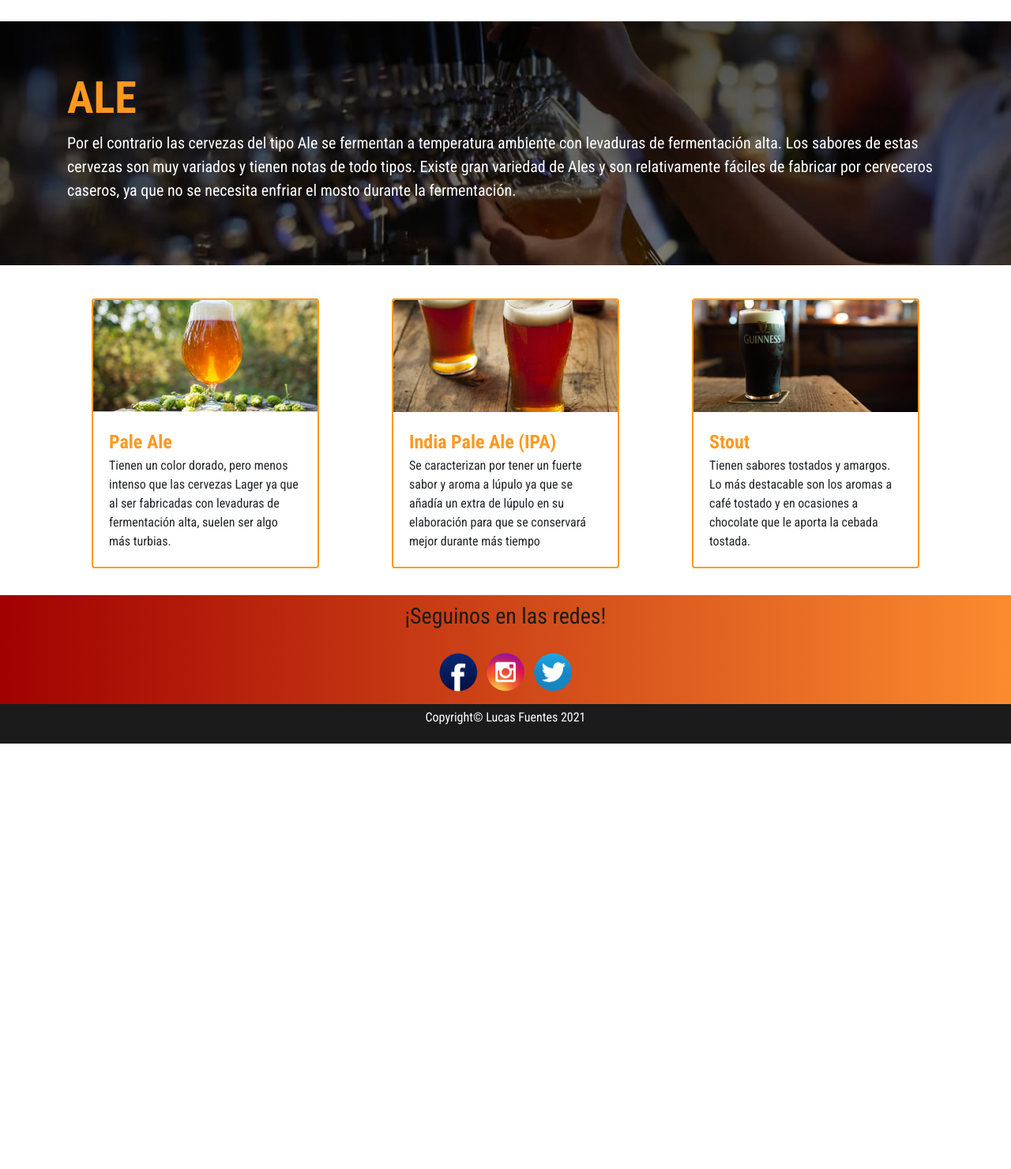
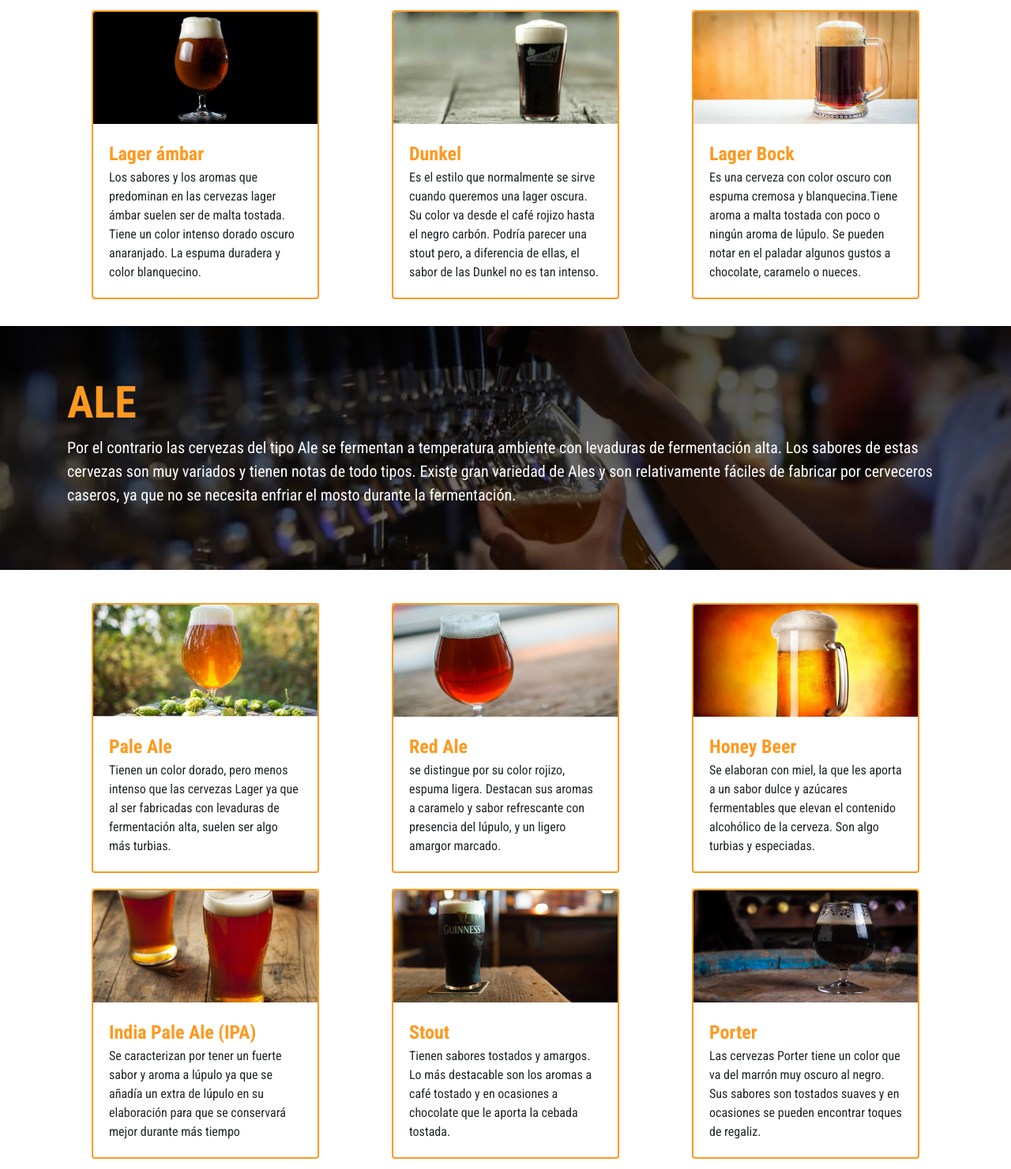
Before and after one commit to LucasFuentes18/proyecto_coder_v2, a website: page estilos.html in a window 1280 px wide. Shown: the part 1494-2975 px from the top of the page at 79% size. Before the commit the page ends 2436 px from the top, so only its background shows below. Drawn offline with nearby package versions, Linux system fonts and the light colour scheme; a web font is replaced by a local one.

Commit message:
rama de estilos nuevos

```diff
--- a/estilos.html
+++ b/estilos.html
@@ -60,6 +60,15 @@
             <div class="row">
                 <div class="col">
                     <div class="card" style="width: 18rem;">
+                        <img class="card-img-top" src="img/lager_palida.jpg" alt="Imagen de cerveza Pilsen">
+                        <div class="card-body">
+                            <p class="card-text1">Lager pálida</p>
+                            <p class="card-text">Suelen tener poco alcohol y contenido calórico. Se puede notar un ligero aroma de lúpulo, espaciado, aunque a menudo no se percibe ningún aroma aparente. Tienen poco sabor a malta con un final seco y refrescante.</p>
+                        </div>
+                    </div>
+                </div>
+                <div class="col">
+                    <div class="card" style="width: 18rem;">
                         <img class="card-img-top" src="img/pilsen_lager.jpg" alt="Imagen de cerveza Pilsen">
                         <div class="card-body">
                             <p class="card-text1">Pilsen</p>
@@ -82,12 +91,30 @@
                 </div>
                 <div class="col">
                     <div class="card" style="width: 18rem;">
+                        <img class="card-img-top" src="img/lager_ambar.jpg" alt="Imagen de Dunkel">
+                        <div class="card-body">
+                            <p class="card-text1">Lager ámbar</p>
+                            <p class="card-text">Los sabores y los aromas que predominan en las cervezas lager ámbar suelen ser de malta tostada. Tiene un color intenso dorado oscuro anaranjado. La espuma duradera y color blanquecino.</p>
+                        </div>
+                    </div>
+                </div>
+                <div class="col">
+                    <div class="card" style="width: 18rem;">
                         <img class="card-img-top" src="img/dunkel_lager.jpg" alt="Imagen de Dunkel">
                         <div class="card-body">
                             <p class="card-text1">Dunkel</p>
                             <p class="card-text">Es el estilo que normalmente se sirve cuando queremos una lager
                                 oscura. Su color va desde el café rojizo hasta el negro carbón. Podría parecer una stout
                                 pero, a diferencia de ellas, el sabor de las Dunkel no es tan intenso.</p>
+                        </div>
+                    </div>
+                </div>
+                <div class="col">
+                    <div class="card" style="width: 18rem;">
+                        <img class="card-img-top" src="img/lager_bock.jpg" alt="Imagen de Dunkel">
+                        <div class="card-body">
+                            <p class="card-text1">Lager Bock</p>
+                            <p class="card-text">Es una cerveza con color oscuro con espuma cremosa y blanquecina.Tiene aroma a malta tostada con poco o ningún aroma de lúpulo. Se pueden notar en el paladar algunos gustos a chocolate, caramelo o nueces.</p>
                         </div>
                     </div>
                 </div>
@@ -121,6 +148,24 @@
                 </div>
                 <div class="col">
                     <div class="card" style="width: 18rem;">
+                        <img class="card-img-top" src="img/red_ale.jpg" alt="Imagen de cerveza Pale Ale">
+                        <div class="card-body">
+                            <p class="card-text1">Red Ale</p>
+                            <p class="card-text">se distingue por su color rojizo, espuma ligera. Destacan sus aromas a caramelo y sabor refrescante con presencia del lúpulo, y un ligero amargor marcado.</p>
+                        </div>
+                    </div>
+                </div>
+                <div class="col">
+                    <div class="card" style="width: 18rem;">
+                        <img class="card-img-top" src="img/honey.jpg" alt="Imagen de cerveza Pale Ale">
+                        <div class="card-body">
+                            <p class="card-text1">Honey Beer</p>
+                            <p class="card-text">Se elaboran con miel, la que les aporta a un sabor dulce y azúcares fermentables que elevan el contenido alcohólico de la cerveza. Son algo turbias y especiadas.</p>
+                        </div>
+                    </div>
+                </div>
+                <div class="col">
+                    <div class="card" style="width: 18rem;">
                         <img class="card-img-top" src="img/ipa.jpg" alt="Imagen de cerveza IPA">
                         <div class="card-body">
                             <p class="card-text1">India Pale Ale (IPA)</p>
@@ -137,6 +182,15 @@
                             <p class="card-text1">Stout</p>
                             <p class="card-text">Tienen sabores tostados y amargos. Lo más destacable son los
                                     aromas a café tostado y en ocasiones a chocolate que le aporta la cebada tostada.</p>
+                        </div>
+                    </div>
+                </div>
+                <div class="col">
+                    <div class="card" style="width: 18rem;">
+                        <img class="card-img-top" src="img/porter.jpg" alt="Imagen de cerveza Stout">
+                        <div class="card-body">
+                            <p class="card-text1">Porter</p>
+                            <p class="card-text">Las cervezas Porter tiene un color que va del marrón muy oscuro al negro. Sus sabores son tostados suaves y en ocasiones se pueden encontrar toques de regaliz.</p>
                         </div>
                     </div>
                 </div>
--- a/package.json
+++ b/package.json
@@ -6,7 +6,6 @@
   "scripts": {
     "build-css": "node-sass --include-path scss scss/estilos.scss css/estilos.css",
     "watch-css": "nodemon -e scss -x \"npm run build-css\""
-
   },
   "author": "",
   "license": "ISC",
--- a/scss/footer.scss
+++ b/scss/footer.scss
@@ -33,7 +33,8 @@
     }
 
     img:hover {
-        transform: scale(1.2)
+        transform: scale(1.2);
+        transition: all 200ms ease-out;
     }
 }
 
@@ -49,7 +50,8 @@
     }
 
     img:hover {
-        transform: scale(1.2)
+        transform: scale(1.2);
+        transition: all 200ms ease-out;
     }
 }
 
@@ -64,7 +66,8 @@
     }
 
     img:hover {
-        transform: scale(1.2)
+        transform: scale(1.2);
+        transition: all 200ms ease-out;
     }
 }
 
```
Also changed, not shown: css/estilos.css, img/honey.jpg (added), img/lager_ambar.jpg (added), img/lager_bock.jpg (added), img/lager_palida.jpg (added), img/pale_lager.jpg, img/red_ale.jpg (added), 1 other file.
